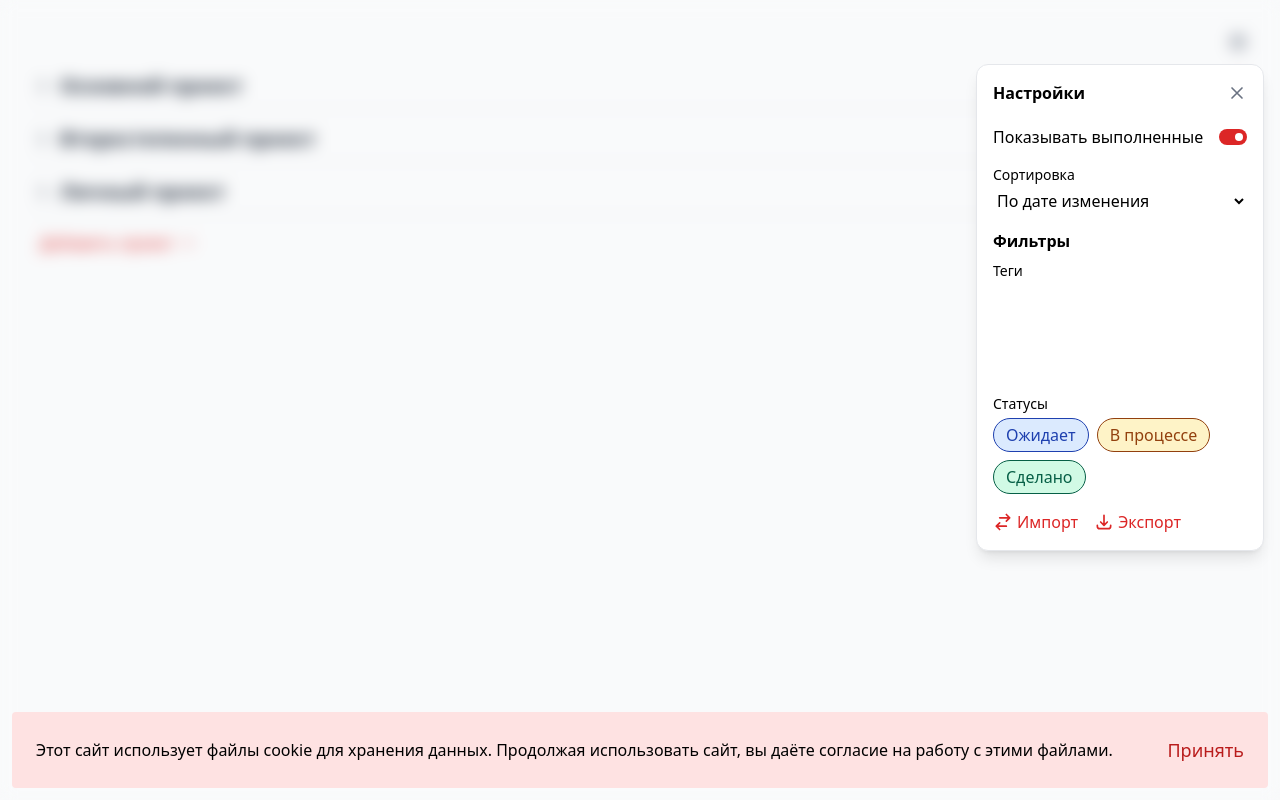
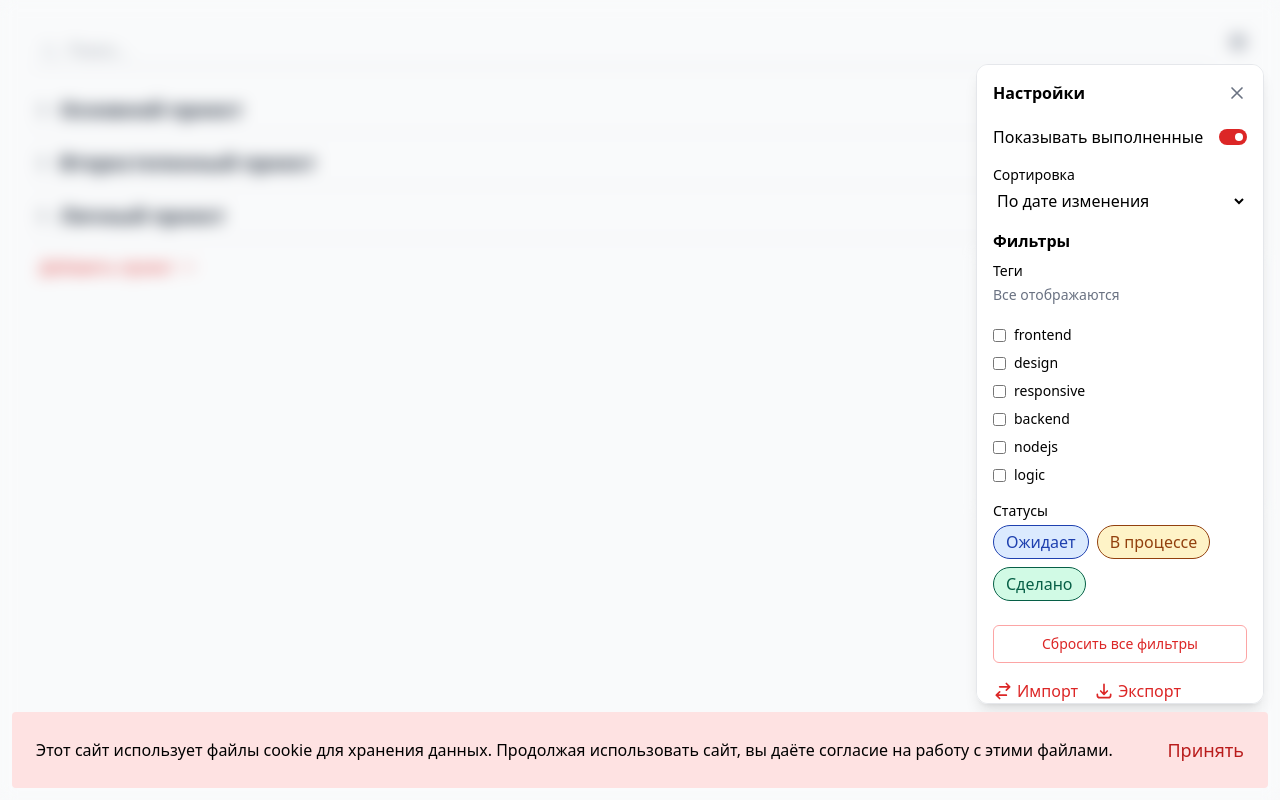
Before and after one commit to SHESES/todo-test, a Vue app: page /main in a window 1280 px wide. Both pictures are taken after a click on the button 1238 px from the left and 42 px from the top of the page. Built offline with nearby package versions, Linux system fonts and the light colour scheme.

Commit message:
Filters etc

```diff
--- a/src/client/main/main-states.js
+++ b/src/client/main/main-states.js
@@ -1,7 +1,9 @@
 const standart_filters = {
     statuses: ["todo", "done", "in-progress"],
-    tags: ["work", "personal"],
-    search: "строка поиска"
+    tags: [],
+    search: "",
+    sort_by: "updatedAt",
+    show_completed: true
 };
 
 const for_test = [
@@ -106,7 +108,7 @@ const mutations = {
         localStorage.setItem("data", JSON.stringify(state.data));
     },
     SET_FILTERS: (state, payload) => {
-        state.data.filters = payload;
+        state.data.filters = { ...payload };
         localStorage.setItem('data', JSON.stringify(state.data));
     },
 
@@ -117,6 +119,19 @@ const mutations = {
 };
 
 const actions = {
+    RESET_FILTERS: (context) => {
+        return new Promise((resolve) => {
+            let standart = {
+                statuses: ["todo", "done", "in-progress"],
+                tags: [],
+                search: "",
+                sort_by: "updatedAt",
+                show_completed: true
+            };
+            context.commit('SET_FILTERS', standart);
+            resolve();
+        });
+    },
 };
 
 export default {
--- a/src/client/main/views/TaskCard.vue
+++ b/src/client/main/views/TaskCard.vue
@@ -204,9 +204,9 @@
       </p>
 
       <!-- Дата изменения -->
-      <p class="text-sm text-gray-500 mt-4">
-        Изменено: {{ formatDate(task.updatedAt) }}
-      </p>
+<!--      <p class="text-sm text-gray-500 mt-4">-->
+<!--        Изменено: {{ formatDate(task.updatedAt) }}-->
+<!--      </p>-->
     </div>
   </div>
 </template>
--- a/src/client/main/views/mainPage.vue
+++ b/src/client/main/views/mainPage.vue
@@ -1,11 +1,28 @@
 <template>
   <div class="min-h-screen bg-gray-50 p-8">
 
-    <SettingsPanel/>
+    <div class="flex items-center gap-4 mb-6 w-full">
+      <!-- Поиск -->
+      <div class="relative flex-grow">
+        <svg class="absolute left-2 top-1/2 transform -translate-y-1/2 h-5 w-5 text-gray-400 pointer-events-none"
+             xmlns="http://www.w3.org/2000/svg" fill="none" viewBox="0 0 24 24" stroke="currentColor">
+          <path stroke-linecap="round" stroke-linejoin="round" stroke-width="1.2"
+                d="M21 21l-6-6m2-5a7 7 0 11-14 0 7 7 0 0114 0z" />
+        </svg>
+        <input
+          type="text"
+          v-model="filters.search"
+          placeholder="Поиск..."
+          class="w-full pl-[36px] pb-1 border-b border-gray-300 focus:outline-none focus:border-gray-600 text-gray-700"
+        />
+      </div>
+
+      <SettingsPanel />
+    </div>
 
     <div class="space-y-4">
       <!-- Проекты -->
-      <div v-for="project in projects" :key="project.id" class="project-container">
+      <div v-for="project in filteredProjects" :key="project.id" class="project-container">
         <!-- Заголовок проекта -->
         <div class="flex items-center gap-2 mb-2">
           <!-- Иконка сворачивания -->
@@ -147,6 +164,47 @@ export default {
       set(value) {
         this.$store.commit('SET_OPENED_PROJECTS', value);
       }
+    },
+    filteredProjects() {
+      return this.projects.map(project => {
+        let filteredTasks = project.tasks || [];
+
+        // Фильтрация по статусу
+        filteredTasks = filteredTasks.filter(task =>
+          this.filters.statuses.includes(task.status)
+        );
+
+        // Фильтрация по тегам (если указаны)
+        if (this.filters.tags.length) {
+          filteredTasks = filteredTasks.filter(task =>
+            task.tags?.some(tag => this.filters.tags.includes(tag))
+          );
+        }
+
+        // Фильтрация по названию
+        if (this.filters.search.trim()) {
+          const searchLower = this.filters.search.toLowerCase();
+          filteredTasks = filteredTasks.filter(task =>
+            task.title.toLowerCase().includes(searchLower)
+          );
+        }
+
+        // Показывать только не завершённые, если `show_completed` выключен
+        if (!this.filters.show_completed) {
+          filteredTasks = filteredTasks.filter(task => task.status !== 'done');
+        }
+
+        // Сортировка
+        filteredTasks = filteredTasks.sort((a, b) => {
+          const key = this.filters.sort_by || 'updatedAt';
+          return new Date(b[key]) - new Date(a[key]); // по убыванию (новее — выше)
+        });
+
+        return {
+          ...project,
+          tasks: filteredTasks
+        };
+      });
     }
   },
   created() {
--- a/src/client/main/views/settings.vue
+++ b/src/client/main/views/settings.vue
@@ -59,12 +59,12 @@
           <button
             type="button"
             class="relative inline-flex h-4 w-7 items-center rounded-full transition-colors cursor-pointer"
-            :class="showDone ? 'bg-red-600' : 'bg-gray-200'"
-            @click="showDone = !showDone"
+            :class="filters.show_completed ? 'bg-red-600' : 'bg-gray-200'"
+            @click="filters.show_completed = !filters.show_completed"
           >
             <span
               class="inline-block h-2 w-2 transform rounded-full bg-white transition-transform"
-              :class="showDone ? 'translate-x-4' : 'translate-x-1'"
+              :class="filters.show_completed ? 'translate-x-4' : 'translate-x-1'"
             />
           </button>
         </div>
@@ -72,7 +72,7 @@
         <!-- Сортировка -->
         <div class="mb-4">
           <label class="block text-sm font-medium mb-1">Сортировка</label>
-          <select v-model="sortBy" class="w-full border-gray-300 rounded-md cursor-pointer">
+          <select v-model="filters.sort_by" class="w-full border-gray-300 rounded-md cursor-pointer">
             <option value="title">По названию</option>
             <option value="createdAt">По дате создания</option>
             <option value="updatedAt">По дате изменения</option>
@@ -86,9 +86,42 @@
         <!-- Теги -->
         <div class="mb-4">
           <label class="block text-sm font-medium mb-1">Теги</label>
-          <select v-model="selectedTags" multiple class="w-full border-gray-300 rounded-md">
-            <option v-for="tag in allTags" :key="tag" :value="tag">{{ tag }}</option>
-          </select>
+          <div class="flex flex-wrap gap-2 mb-2 min-h-[32px]">
+            <template v-if="filters.tags.length">
+              <span
+                v-for="tag in filters.tags"
+                :key="tag"
+                class="px-2 py-1 rounded-full bg-gray-200 text-sm text-gray-800 border border-gray-300"
+              >
+                {{ tag }}
+              </span>
+            </template>
+            <span v-else class="text-gray-500 text-sm">Все отображаются</span>
+          </div>
+
+          <div class="flex flex-col gap-2 max-h-40 overflow-y-auto">
+            <label
+              v-for="tag in allTags"
+              :key="tag"
+              class="flex items-center cursor-pointer text-sm"
+            >
+              <input
+                type="checkbox"
+                :value="tag"
+                v-model="filters.tags"
+                class="mr-2 rounded"
+              />
+              {{ tag }}
+            </label>
+          </div>
+
+          <button
+            v-if="filters.tags.length"
+            @click.stop="filters.tags = []"
+            class="mt-2 text-sm text-red-600 hover:text-red-800 underline"
+          >
+            Сбросить теги
+          </button>
         </div>
 
         <!-- Статусы -->
@@ -101,13 +134,23 @@
               @click="toggleStatusFilter(s)"
               class="status inline-flex px-3 py-1 text-l font-medium cursor-pointer border rounded-full"
               :class="{
-                'bg-gray-200 border-gray-400 text-gray-700': !statusFilters.includes(s),
-                [s]: statusFilters.includes(s)
+                'bg-gray-200 border-gray-400 text-gray-700': !filters.statuses.includes(s),
+                [s]: filters.statuses.includes(s)
               }"
             >
               {{ getStatusText(s) }}
             </button>
           </div>
+        </div>
+
+        <!-- Сброс всех фильтров -->
+        <div class="mt-6">
+          <button
+            @click="resetFilters"
+            class="w-full text-sm text-red-600 hover:text-red-700 border border-red-300 hover:border-red-700 px-4 py-2 rounded-md"
+          >
+            Сбросить все фильтры
+          </button>
         </div>
 
         <!-- Импорт / экспорт -->
@@ -134,9 +177,6 @@
 <script>
 export default {
   name: 'SettingsPanel',
-  props: {
-    allTags: Array
-  },
   mounted() {
     document.addEventListener('click', this.handleClickOutside);
   },
@@ -146,11 +186,15 @@ export default {
   data() {
     return {
       panelOpen: false,
-      showDone: true,
-      sortBy: 'updatedAt',
-      selectedTags: [],
-      statuses: ['todo', 'in-progress', 'done'],
-      statusFilters: ['todo', 'in-progress', 'done']
+      statuses: ['todo', 'in-progress', 'done']
+    }
+  },
+  watch: {
+    filters: {
+      handler(newVal) {
+        console.log('Filters changed:', newVal);
+      },
+      deep: true,
     }
   },
   computed: {
@@ -161,6 +205,24 @@ export default {
       set(value) {
         this.$store.commit('SET_FILTERS', value);
       }
+    },
+    projects() {
+      return this.$store.getters.PROJECTS ? this.$store.getters.PROJECTS : [];
+    },
+    allTags() {
+      const tagsSet = new Set()
+
+      for (const project of this.projects) {
+        const tasks = project.tasks || []
+        for (const task of tasks) {
+          ;(task.tags || []).forEach(tag => tagsSet.add(tag))
+          const subtasks = task.subtasks || []
+          for (const subtask of subtasks) {
+            ;(subtask.tags || []).forEach(tag => tagsSet.add(tag))
+          }
+        }
+      }
+      return Array.from(tagsSet)
     }
   },
   methods: {
@@ -182,11 +244,15 @@ export default {
       }
     },
     toggleStatusFilter(status) {
-      if (this.statusFilters.includes(status)) {
-        this.statusFilters = this.statusFilters.filter(s => s !== status);
+      if (this.filters.statuses.includes(status)) {
+        this.filters.statuses = this.filters.statuses.filter(s => s !== status);
       } else {
-        this.statusFilters.push(status);
+        this.filters.statuses.push(status);
       }
+    },
+    resetFilters() {
+      console.log('reset filters');
+      this.$store.dispatch('RESET_FILTERS');
     }
   }
 }
```
